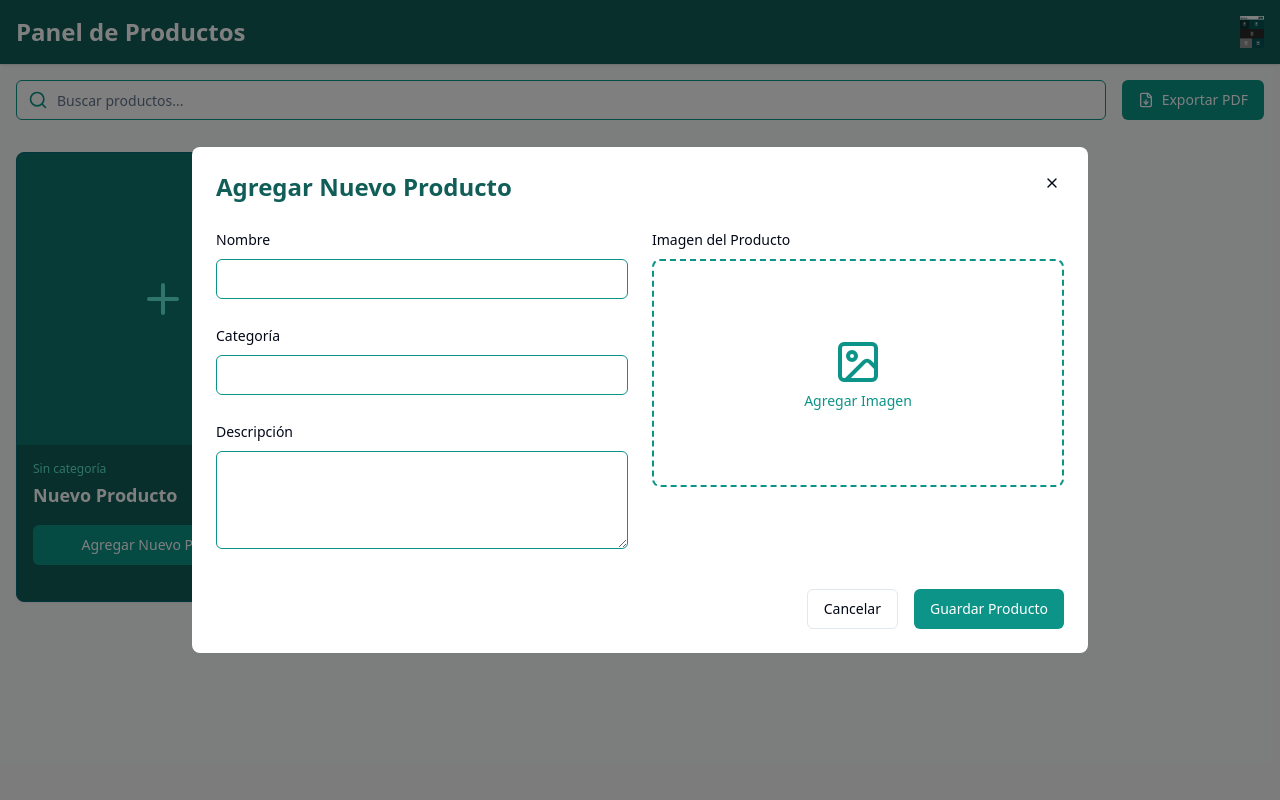
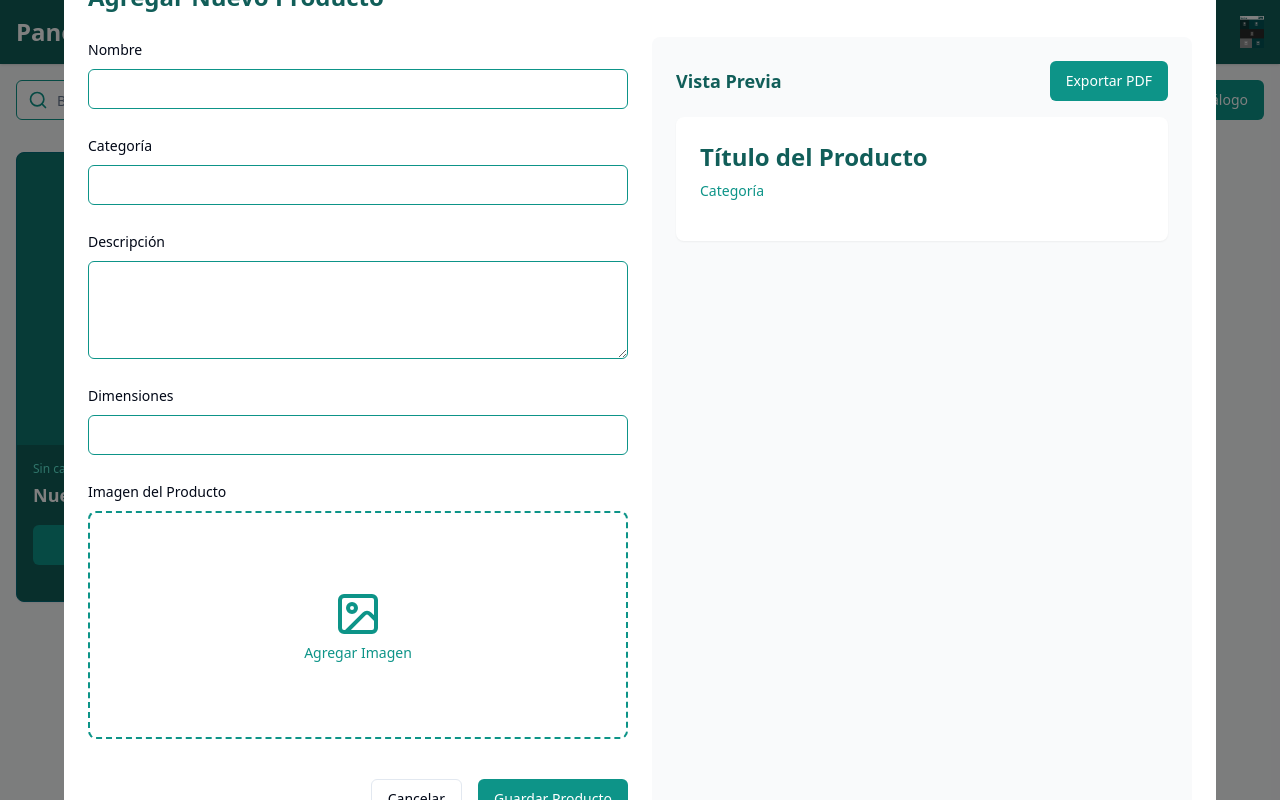
Before and after one commit to LWDC2024/editable-design-registry, a React (Vite) app: page / in a window 1280 px wide. Both pictures are taken after a click on the button "Agregar Nuevo Producto". Built offline with nearby package versions, Linux system fonts and the light colour scheme.

Commit message:
Integrate product editing and PDF export
Added functionality for editing products and a preview feature for exporting product data as a PDF.
[skip gpt_engineer]

```diff
--- a/src/components/ProductEditor.tsx
+++ b/src/components/ProductEditor.tsx
@@ -4,7 +4,8 @@ import { Input } from "@/components/ui/input";
 import { Textarea } from "@/components/ui/textarea";
 import { Label } from "@/components/ui/label";
 import { toast } from "sonner";
-import { X, Plus, Image as ImageIcon } from "lucide-react";
+import { X, Plus, Image as ImageIcon, Eye } from "lucide-react";
+import html2pdf from "html2pdf.js";
 
 interface ProductEditorProps {
   product?: {
@@ -35,6 +36,7 @@ export const ProductEditor = ({ product, onSave, onClose }: ProductEditorProps)
   const [imagePreview, setImagePreview] = useState<string | null>(
     product?.image || null
   );
+  const [showPreview, setShowPreview] = useState(false);
 
   const handleSubmit = (e: React.FormEvent) => {
     e.preventDefault();
@@ -59,9 +61,29 @@ export const ProductEditor = ({ product, onSave, onClose }: ProductEditorProps)
     }
   };
 
+  const exportPreviewToPDF = async () => {
+    const element = document.getElementById("preview-content");
+    if (!element) return;
+
+    const opt = {
+      margin: 1,
+      filename: `${formData.title || "producto"}.pdf`,
+      image: { type: "jpeg", quality: 0.98 },
+      html2canvas: { scale: 2 },
+      jsPDF: { unit: "in", format: "letter", orientation: "portrait" },
+    };
+
+    try {
+      await html2pdf().set(opt).from(element).save();
+      toast.success("PDF exportado exitosamente!");
+    } catch (error) {
+      toast.error("Error al exportar PDF");
+    }
+  };
+
   return (
     <div className="fixed inset-0 bg-black/50 flex items-center justify-center z-50 overflow-y-auto p-4">
-      <div className="bg-white rounded-lg p-6 w-full max-w-4xl relative">
+      <div className="bg-white rounded-lg p-6 w-full max-w-6xl relative">
         <Button
           variant="ghost"
           size="icon"
@@ -73,9 +95,8 @@ export const ProductEditor = ({ product, onSave, onClose }: ProductEditorProps)
         <h2 className="text-2xl font-bold mb-6 text-teal-800">
           {product ? "Editar Producto" : "Agregar Nuevo Producto"}
         </h2>
+        <div className="grid grid-cols-1 lg:grid-cols-2 gap-6">
           <form onSubmit={handleSubmit} className="space-y-6">
-          <div className="grid grid-cols-1 md:grid-cols-2 gap-6">
-            <div className="space-y-6">
             <div className="space-y-2">
               <Label htmlFor="title">Nombre</Label>
               <Input
@@ -115,8 +136,17 @@ export const ProductEditor = ({ product, onSave, onClose }: ProductEditorProps)
                 className="border-teal-600"
               />
             </div>
+            <div className="space-y-2">
+              <Label htmlFor="dimensions">Dimensiones</Label>
+              <Input
+                id="dimensions"
+                value={formData.dimensions}
+                onChange={(e) =>
+                  setFormData((prev) => ({ ...prev, dimensions: e.target.value }))
+                }
+                className="border-teal-600"
+              />
             </div>
-            <div className="space-y-6">
             <div className="space-y-2">
               <Label>Imagen del Producto</Label>
               <div className="border-2 border-dashed border-teal-600 rounded-lg p-4 text-center">
@@ -160,8 +190,6 @@ export const ProductEditor = ({ product, onSave, onClose }: ProductEditorProps)
                 )}
               </div>
             </div>
-            </div>
-          </div>
             <div className="flex justify-end gap-4 pt-4">
               <Button variant="outline" type="button" onClick={onClose}>
                 Cancelar
@@ -171,6 +199,49 @@ export const ProductEditor = ({ product, onSave, onClose }: ProductEditorProps)
               </Button>
             </div>
           </form>
+
+          <div className="bg-gray-50 p-6 rounded-lg">
+            <div className="flex justify-between items-center mb-4">
+              <h3 className="text-lg font-semibold text-teal-800">
+                Vista Previa
+              </h3>
+              <Button
+                onClick={exportPreviewToPDF}
+                className="bg-teal-600 hover:bg-teal-700"
+              >
+                Exportar PDF
+              </Button>
+            </div>
+            <div
+              id="preview-content"
+              className="bg-white p-6 rounded-lg shadow-sm"
+            >
+              <div className="max-w-2xl mx-auto">
+                {imagePreview && (
+                  <img
+                    src={imagePreview}
+                    alt={formData.title}
+                    className="w-full h-64 object-cover rounded-lg mb-4"
+                  />
+                )}
+                <h1 className="text-2xl font-bold text-teal-800 mb-2">
+                  {formData.title || "Título del Producto"}
+                </h1>
+                <div className="text-sm text-teal-600 mb-4">
+                  {formData.category || "Categoría"}
+                </div>
+                {formData.description && (
+                  <p className="text-gray-700 mb-4">{formData.description}</p>
+                )}
+                {formData.dimensions && (
+                  <div className="text-sm text-gray-600">
+                    <strong>Dimensiones:</strong> {formData.dimensions}
+                  </div>
+                )}
+              </div>
+            </div>
+          </div>
+        </div>
       </div>
     </div>
   );
--- a/src/components/ProductGrid.tsx
+++ b/src/components/ProductGrid.tsx
@@ -77,9 +77,9 @@ export const ProductGrid = () => {
 
     try {
       await html2pdf().set(opt).from(element).save();
-      toast.success("PDF exportado exitosamente!");
+      toast.success("Catálogo exportado exitosamente!");
     } catch (error) {
-      toast.error("Error al exportar PDF");
+      toast.error("Error al exportar el catálogo");
     }
   };
 
@@ -106,7 +106,7 @@ export const ProductGrid = () => {
           className="flex items-center gap-2 bg-teal-600 hover:bg-teal-700"
         >
           <FileDown className="h-4 w-4" />
-          Exportar PDF
+          Exportar Catálogo
         </Button>
       </div>
       <div
```
Lines whose indentation alone changed are shown as unchanged.
